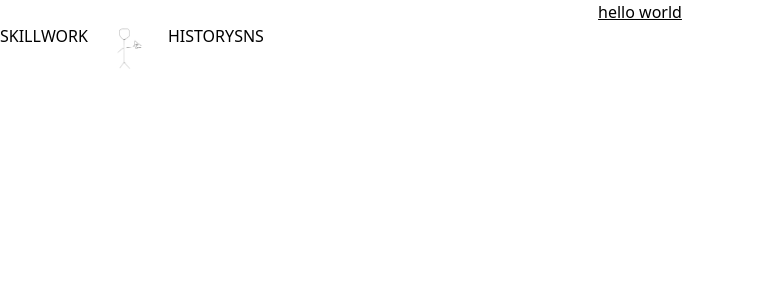
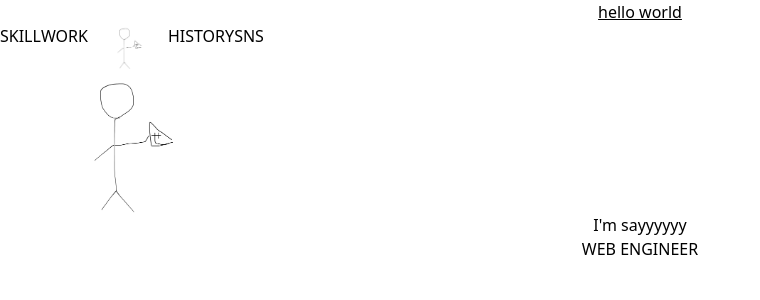
Before and after one commit to sayyyyyy/sayyyyyy_portfolio, a React (Create React App) app in the folder frontend/: page / in a window 1280 px wide. Shown: the top 300 px of the page, without its empty margins (0-760 px from the left). Built offline with nearby package versions, Linux system fonts and the light colour scheme.

Commit message:
headerComponentレイアウトの作成

```diff
--- a/frontend/src/App.tsx
+++ b/frontend/src/App.tsx
@@ -3,12 +3,14 @@ import './App.css';
 
 // Componentの読み込み
 import { HeaderComponent } from '../src/components/headerComponent'
+import { HomeComponent  } from './components/homeComponent';
 
 function App() {
   return (
     <div className="App">
       <p className='underline'>hello world</p>
       <HeaderComponent></HeaderComponent>
+      <HomeComponent></HomeComponent>
     </div>
   );
 }
--- /dev/null
+++ b/frontend/src/components/homeComponent.tsx
@@ -0,0 +1,10 @@
+
+export const HomeComponent = () => {
+    return (
+        <div>
+            <img alt="usericon" src="sayy.png" className="w-64"></img>
+            <p>I'm sayyyyyy</p>
+            <p>WEB ENGINEER</p>
+        </div>
+    );
+}
```
